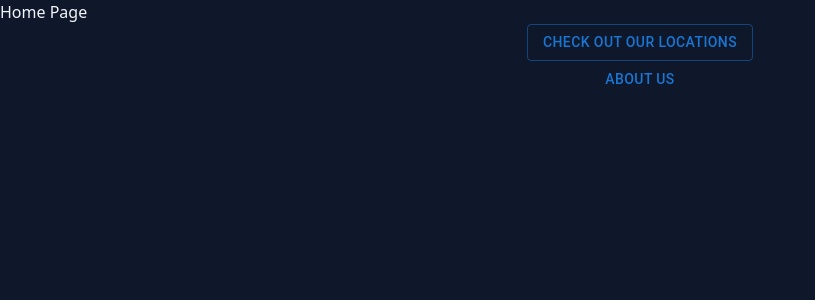
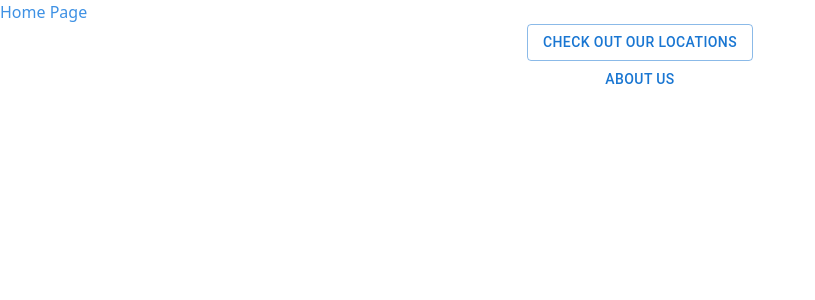
Before and after one commit to dgonz10152/ACMHacks-2024, a Next.js app: page / in a window 1280 px wide. Shown: the top 300 px of the page, without its empty margins (0-815 px from the left). Built offline with nearby package versions, Linux system fonts and the light colour scheme.

Commit message:
correct background color

```diff
--- a/src/app/globals.css
+++ b/src/app/globals.css
@@ -3,6 +3,6 @@
 @tailwind utilities;
 
 :root {
-	color: #f1f5f9;
-	background-color: #0f172a;
+	color: #3e91e4;
+	background-color: #ffffff;
 }
```
